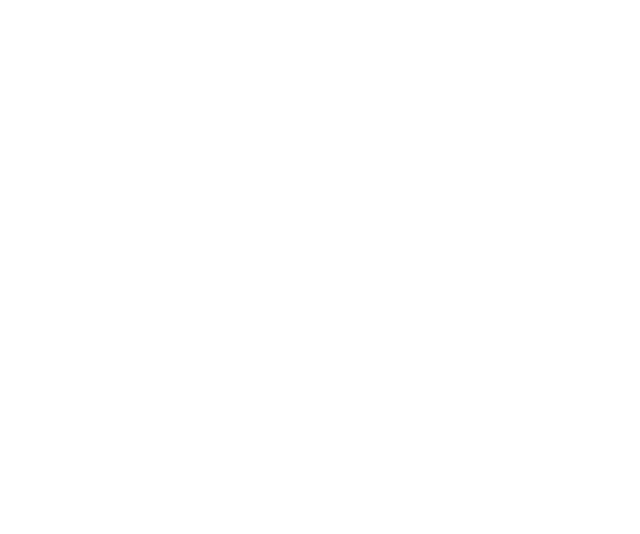
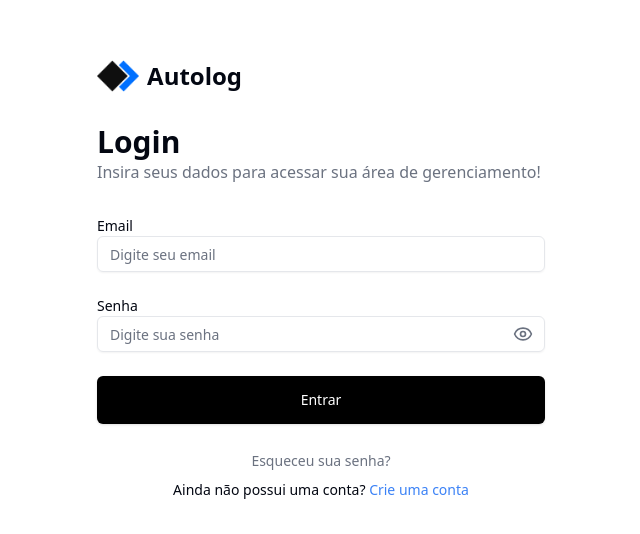
Before and after one commit to danilobarros3/auto-log, a React (Vite) app: page /login in a window 1280 px wide. Before the commit this address had no page. Shown: the part 120-654 px from the top of the page, without its empty margins (639-1279 px from the left). Built offline with nearby package versions, Linux system fonts and the light colour scheme.

Commit message:
tela login

```diff
--- a/src/components/InfoCard.tsx
+++ b/src/components/InfoCard.tsx
@@ -2,6 +2,7 @@
     icon: React.ReactNode;
     title: string;
     subtitle: string;
+    description: string;
     cardBackground?: string;
     iconBackground?: string;
     titleColor?: string;
@@ -12,6 +13,7 @@
     icon,
     title,
     subtitle,
+    description,
     cardBackground = "bg-white",
     iconBackground = "bg-blue-100",
     titleColor = "text-black",
@@ -19,11 +21,12 @@
   }) => {
     return (
       <div
-        className={`flex items-center justify-between p-4 w-full rounded-xl shadow-lg transition-transform transform hover:scale-105 hover:shadow-2xl ${cardBackground}`}
+        className={`flex items-center justify-between p-8 w-full rounded-xl shadow-lg transition-transform transform hover:scale-105 hover:shadow-2xl ${cardBackground}`}
       >
         <div className="flex flex-col">
-          <span className={`text-3xl font-bold ${titleColor}`}>{title}</span>
-          <span className={`text-sm ${subtitleColor}`}>{subtitle}</span>
+          <span className={`text-lg font-sm mb-2 ${titleColor}`}>{description}</span>
+          <span className={`text-4xl font-bold ${titleColor}`}>{title}</span>
+          <span className={`text-medium font-normal ${subtitleColor}`}>{subtitle}</span>
         </div>
 
         <div
--- a/src/pages/Dashboard/components/Cards.tsx
+++ b/src/pages/Dashboard/components/Cards.tsx
@@ -1,4 +1,3 @@
-import { Button } from "@/components/ui/button";
 
 interface CardsProps {
   icon: React.ReactNode;
@@ -11,12 +10,9 @@
   text?: string;
   buttonText?: string;
   textColor?: string;
-  buttonBackgroundColor?: string;
-  buttonTextColor?: string;
 }
 
 const Cards: React.FC<CardsProps> = ({
-  buttonText,
   text,
   icon,
   title,
@@ -26,31 +22,24 @@
   titleColor,
   subtitleColor,
   textColor,
-  buttonBackgroundColor,
-  buttonTextColor,
 }) => {
   return (
     <div
       className={`flex flex-col p-4 w-full rounded-xl shadow-lg transition-transform transform hover:scale-105 hover:shadow-2xl ${cardBackground}`}
     >
-      <div className="flex items-center justify-between mb-4">
-        <div className="flex items-center gap-3">
+      <div className="flex items-center justify-between mb-2">
+        <div className="flex items-center gap-2">
           <span
-            className={`text-3xl font-bold ${iconBackground} rounded-full p-2`}
+            className={`text-2xl font-medium ${iconBackground} rounded-full p-2`}
           >
             {icon}
           </span>
           <span className={`text-lg ${textColor}`}>{text}</span>
         </div>
-        <Button
-          className={`flex items-center justify-center rounded-full p-3 bg-white text-black ${buttonBackgroundColor}`}
-        >
-          <span className={`${buttonTextColor}`}>{buttonText}</span>
-        </Button>
       </div>
-      <div className="flex flex-col gap-3">
-        <span className={`text-3xl font-bold ${titleColor}`}>{title}</span>
-        <span className={`text-sm ${subtitleColor}`}>{subtitle}</span>
+      <div className="flex flex-col gap-2">
+        <span className={`text-3xl font-medium ${titleColor}`}>{title}</span>
+        <span className={`text-sm font-light ${subtitleColor}`}>{subtitle}</span>
       </div>
     </div>
   );
--- a/src/pages/Dashboard/index.tsx
+++ b/src/pages/Dashboard/index.tsx
@@ -29,20 +29,17 @@
               iconBackground="bg-white"
               titleColor="text-background"
               subtitleColor="text-background"
-              buttonText="Alterar"
-              buttonBackgroundColor="bg-white"
             />
 
             <Cards
               icon={<User className="h-8 w-8 text-white" />}
               text="Profissional"
               title="Ricardo"
-              subtitle="Atribuir novo profissional"
+              subtitle=""
               cardBackground="bg-white"
               iconBackground="bg-primary"
               titleColor="text-foreground"
               subtitleColor="text-primary"
-              buttonText="Alterar"
               textColor="text-foreground"
             />
 
@@ -50,13 +47,11 @@
               icon={<DollarSign className="h-8 w-8 text-black" />}
               text="Valor"
               title="R$ 4.250,00"
-              subtitle="Pendente"
+              subtitle=""
               cardBackground="bg-white"
               iconBackground="bg-[#17CFAF]"
               titleColor="text-foreground"
               subtitleColor="text-foreground"
-              buttonText="Editar"
-              buttonBackgroundColor="bg-[#17CFAF]"
             />
 
             <Cards
@@ -64,13 +59,11 @@
               text="Status"
               title="Em andamento"
               textColor="text-white"
-              subtitle="00:14:43"
+              subtitle=""
               cardBackground="bg-primary"
               iconBackground="bg-white"
               titleColor="text-white"
               subtitleColor="text-white"
-              buttonText="Encerrar"
-              buttonTextColor="text-primary"
             />
           </div>
           <TablePartsInUse
--- /dev/null
+++ b/src/pages/Login/index.tsx
@@ -0,0 +1,91 @@
+import { Button } from "@/components/ui/button";
+import { Input } from "@/components/ui/input";
+import { useState } from "react";
+import { Eye, EyeOff } from "lucide-react";
+
+import imageLogin from "../../assets/Login_img.png";
+
+const Login: React.FC = () => {
+  const [showPassword, setShowPassword] = useState(false);
+
+  return (
+    <div className="flex min-h-screen">
+      <div
+        className="hidden lg:flex w-1/2 h-full bg-cover bg-center rounded-tr-[40px] rounded-br-[40px]"
+        style={{
+          backgroundImage: `url(${imageLogin})`,
+        }}
+      ></div>
+
+      <div className="flex flex-1 flex-col justify-center items-center p-8 lg:p-16">
+        <div className="max-w-md w-full">
+          <div className="mb-8">
+            <div className="flex items-center gap-2 mb-8">
+              <img src="/autolog.png" alt="Autolog" className="h-8" />
+              <span className="text-2xl font-semibold">Autolog</span>
+            </div>
+            <h1 className="text-3xl font-bold">Login</h1>
+            <p className="text-gray-500">
+              Insira seus dados para acessar sua área de gerenciamento!
+            </p>
+          </div>
+
+          <form>
+            <div className="space-y-6">
+              <div>
+                <label htmlFor="email" className="block text-sm font-medium">
+                  Email
+                </label>
+                <Input id="email" type="email" placeholder="Digite seu email" />
+              </div>
+              <div>
+                <label htmlFor="password" className="block text-sm font-medium">
+                  Senha
+                </label>
+                <div className="relative">
+                  <Input
+                    id="password"
+                    type={showPassword ? "text" : "password"}
+                    placeholder="Digite sua senha"
+                  />
+                  <button
+                    type="button"
+                    onClick={() => setShowPassword(!showPassword)}
+                    className="absolute inset-y-0 right-0 px-3 text-gray-500 hover:text-gray-700"
+                  >
+                    {showPassword ? (
+                      <EyeOff className="h-5 w-5" />
+                    ) : (
+                      <Eye className="h-5 w-5" />
+                    )}
+                  </button>
+                </div>
+              </div>
+            </div>
+
+            <Button
+              type="submit"
+              className="w-full h-12 mt-6 bg-black text-white"
+            >
+              Entrar
+            </Button>
+          </form>
+
+          <div className="mt-6 text-center">
+            <a href="#" className="text-sm text-gray-500 hover:text-gray-700">
+              Esqueceu sua senha?
+            </a>
+          </div>
+          <div className="mt-2 text-center text-sm">
+            Ainda não possui uma conta?{" "}
+            <a href="#" className="text-blue-500 hover:underline">
+              Crie uma conta
+            </a>
+          </div>
+        </div>
+      </div>
+    </div>
+  );
+};
+
+export default Login;
--- a/src/pages/Services/index.tsx
+++ b/src/pages/Services/index.tsx
@@ -11,7 +11,7 @@
       <div className="flex-1">
         <Header
           companyName="Minha Oficina"
-          pageTitle="Dashboard"
+          pageTitle="Serviços"
           avatarSrc={null}
         />
 
@@ -19,6 +19,7 @@
           <div className="grid grid-cols-1 sm:grid-cols-2 lg:grid-cols-4 gap-6 w-full max-w-8xl">
             <InfoCard
               icon={<Layers className="h-8 w-8 text-white" />}
+              description=""
               title="10"
               subtitle="Tarefas de hoje"
               cardBackground="bg-primary"
@@ -29,6 +30,7 @@
 
             <InfoCard
               icon={<Briefcase className="h-8 w-8 text-white" />}
+              description=""
               title="2"
               subtitle="Em andamento"
               cardBackground="bg-card"
@@ -39,6 +41,7 @@
 
             <InfoCard
               icon={<CheckCircle className="h-8 w-8 text-white" />}
+              description=""
               title="5"
               subtitle="Concluído"
               cardBackground="bg-card"
@@ -49,6 +52,7 @@
 
             <InfoCard
               icon={<CheckCircle className="h-8 w-8 text-white" />}
+              description=""
               title="5"
               subtitle="Concluído"
               cardBackground="bg-card"
--- a/src/router/index.tsx
+++ b/src/router/index.tsx
@@ -1,5 +1,6 @@
 import { Dashboard } from "@/pages/Dashboard";
 import { Services } from "@/pages/Services";
+import Login from "@/pages/Login";
 import { BrowserRouter, Route, Routes } from "react-router-dom";
 
 const Router = () => {
@@ -8,6 +9,8 @@
             <Routes>
                 <Route path="/" element={ <Dashboard /> } />
                 <Route path="/services" element={ <Services /> } />
+                <Route path="/login" element={ <Login /> } />
+
             </Routes>
         </BrowserRouter>
     );
```
Also changed, not shown: src/components/Sidebar.tsx (+12 -6 lines), public/Login_img.png (added), src/assets/Login_img.png (added).
